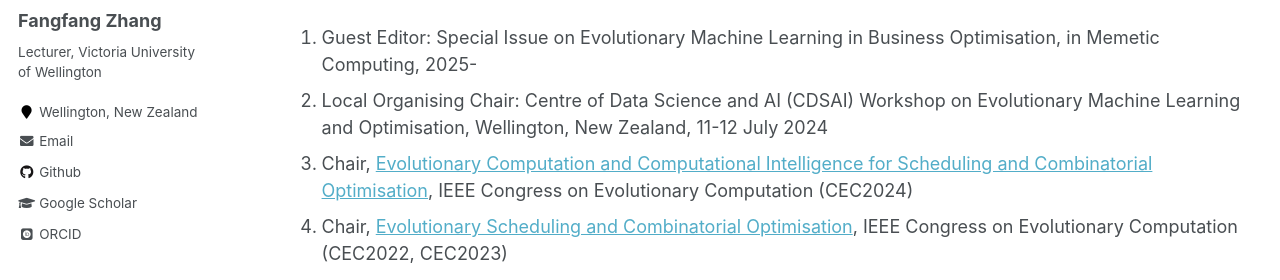
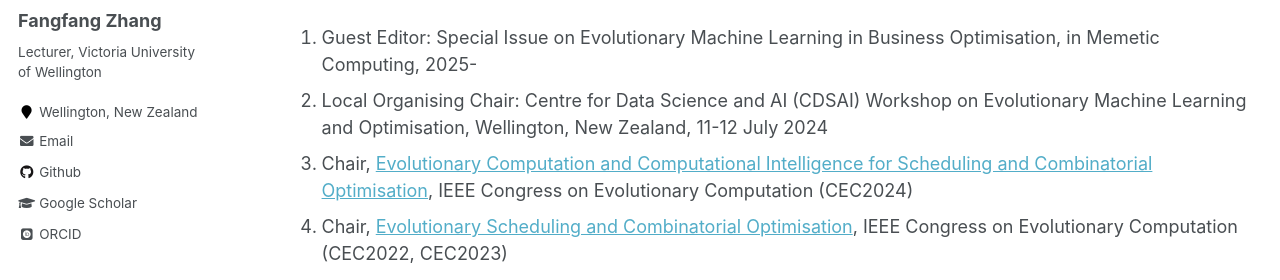
Before and after one commit to fangfang-zhang/fangfang-zhang.github.io, a Jekyll site: the page built from _pages/professional-activities.md, in a window 1280 px wide and 900 px high, scrolled down 834 px. Shown: the part 170-450 px from the top of the window. Built offline with Jekyll 4.4.1, drawn with Linux system fonts in a browser that asks for light colours; some web fonts are replaced.

Commit message:
activities

```diff
--- a/_pages/professional-activities.md
+++ b/_pages/professional-activities.md
@@ -41,7 +41,7 @@ ul li { padding: 5px 0px; }
 **Organised Special Sessions/Speicail Issues/Workshops:**
 <ol>
 <li>Guest Editor: Special Issue on Evolutionary Machine Learning in Business Optimisation, in Memetic Computing, 2025-</li>
-<li> Local Organising Chair: Centre of Data Science and AI (CDSAI) Workshop on Evolutionary Machine Learning and Optimisation, Wellington, New Zealand, 11-12 July 2024 </li>
+<li> Local Organising Chair: Centre for Data Science and AI (CDSAI) Workshop on Evolutionary Machine Learning and Optimisation, Wellington, New Zealand, 11-12 July 2024 </li>
 <li> Chair, <a href=""> Evolutionary Computation and Computational Intelligence for Scheduling and Combinatorial Optimisation</a>, IEEE Congress on Evolutionary Computation (CEC2024) </li>
 <li> Chair, <a href="https://meiyi1986.github.io/cec2022-esco/"> Evolutionary Scheduling and Combinatorial Optimisation</a>, IEEE Congress on Evolutionary Computation (CEC2022, CEC2023) </li>
 <li> Chair, <a href="https://fangfang-zhang.github.io/CEC2023SS/"> Genetic Programming and Machine Learning for Scheduling</a>, IEEE Congress on Evolutionary Computation (CEC2023) </li>
```
Also changed, not shown: 1 other file.
